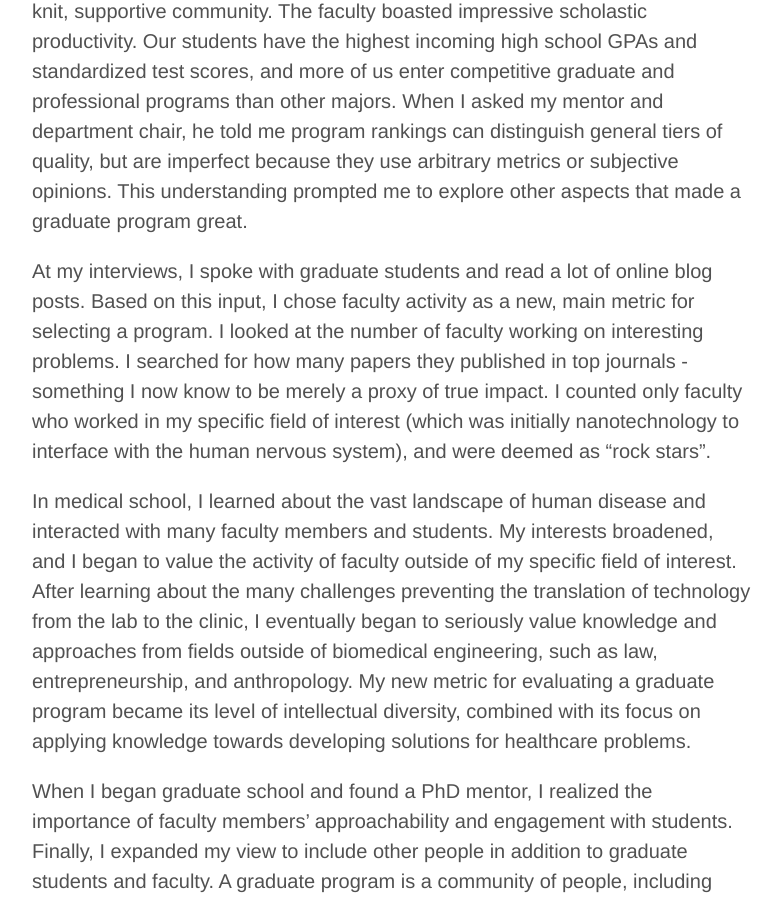
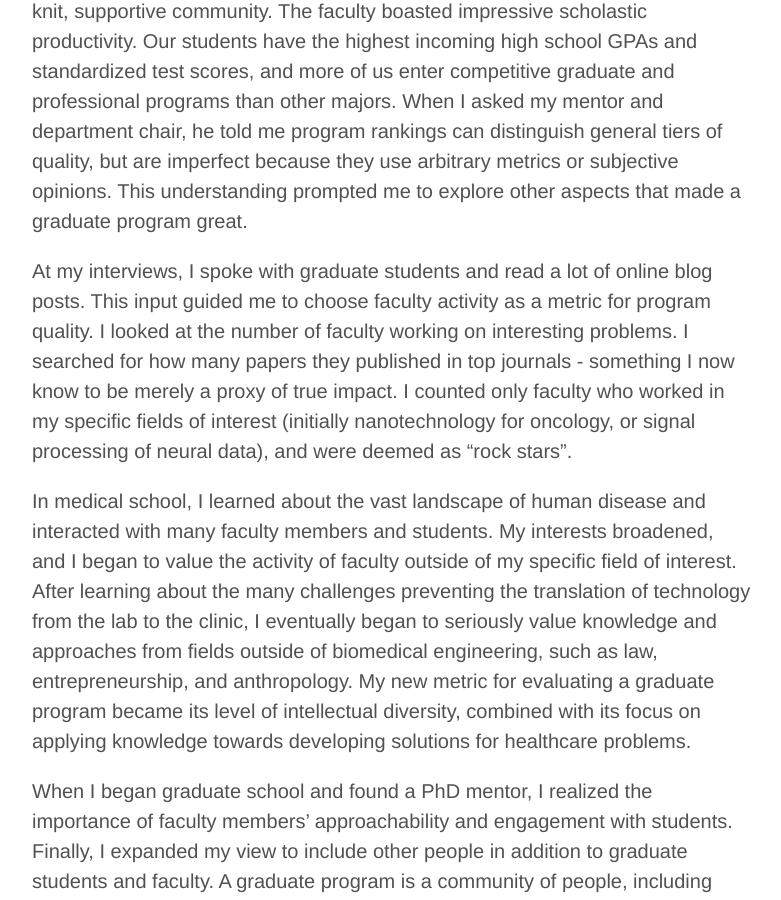
Before and after one commit to erikr/erikr.github.io, a Jekyll site: the page built from _posts/2014-11-03-culture-makes-institutions-great.md, in a window 1280 px wide and 900 px high, scrolled down 661 px. Shown: the whole window, without its empty margins (248-1029 px from the left). Built offline with Jekyll 4.4.1, drawn with Linux system fonts in a browser that asks for light colours.

Commit message:
updated post

```diff
--- a/_posts/2014-11-03-culture.md
+++ b/_posts/2014-11-03-culture-makes-institutions-great.md
@@ -12,7 +12,7 @@ As I reflect, I noticed my framework for choosing a graduate school evolved over
 
 When I applied to MD/PhD programs in 2011, I faced the challenge of finding an institution offering outstanding training in both medicine and engineering. My initial metric was overall program ranking, i.e. U.S. News and World Report. However, during my search, I noticed UCLA’s Bioengineering program was not ranked among the best. This surprised me. UCLA Bioengineering created a tight-knit, supportive community. The faculty boasted impressive scholastic productivity. Our students have the highest incoming high school GPAs and standardized test scores, and more of us enter competitive graduate and professional programs than other majors. When I asked my mentor and department chair, he told me program rankings can distinguish general tiers of quality, but are imperfect because they use arbitrary metrics or subjective opinions. This understanding prompted me to explore other aspects that made a graduate program great.
 
-At my interviews, I spoke with graduate students and read a lot of online blog posts. Based on this input, I chose faculty activity as a new, main metric for selecting a program. I looked at the number of faculty working on interesting problems. I searched for how many papers they published in top journals - something I now know to be merely a proxy of true impact. I counted only faculty who worked in my specific field of interest (which was initially nanotechnology to interface with the human nervous system), and were deemed as “rock stars”.
+At my interviews, I spoke with graduate students and read a lot of online blog posts. This input guided me to choose faculty activity as a metric for program quality. I looked at the number of faculty working on interesting problems. I searched for how many papers they published in top journals - something I now know to be merely a proxy of true impact. I counted only faculty who worked in my specific fields of interest (initially nanotechnology for oncology, or signal processing of neural data), and were deemed as “rock stars”.
 
 In medical school, I learned about the vast landscape of human disease and interacted with many faculty members and students. My interests broadened, and I began to value the activity of faculty outside of my specific field of interest. After learning about the many challenges preventing the translation of technology from the lab to the clinic, I eventually began to seriously value knowledge and approaches from fields outside of biomedical engineering, such as law, entrepreneurship, and anthropology. My new metric for evaluating a graduate program became its level of intellectual diversity, combined with its focus on applying knowledge towards developing solutions for healthcare problems.
 
```
